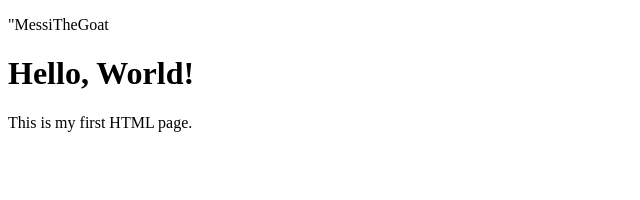
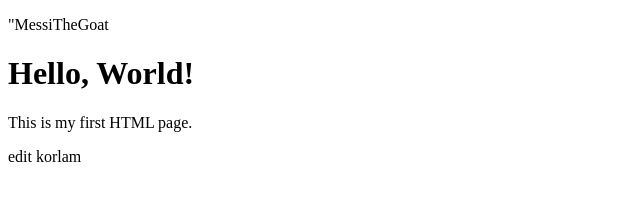
Before and after one commit to Mahsuba/2ndTry, a plain HTML site: page index.html in a window 1280 px wide. Shown: the full height of the page, 0-640 px from the left. Drawn offline with Linux system fonts and the light colour scheme.

Commit message:
Update index.html

```diff
--- a/index.html
+++ b/index.html
@@ -7,5 +7,6 @@
 <body>
     <h1>Hello, World!</h1>
     <p>This is my first HTML page.</p>
+    <p>edit korlam</p>
 </body>
 </html>
```
